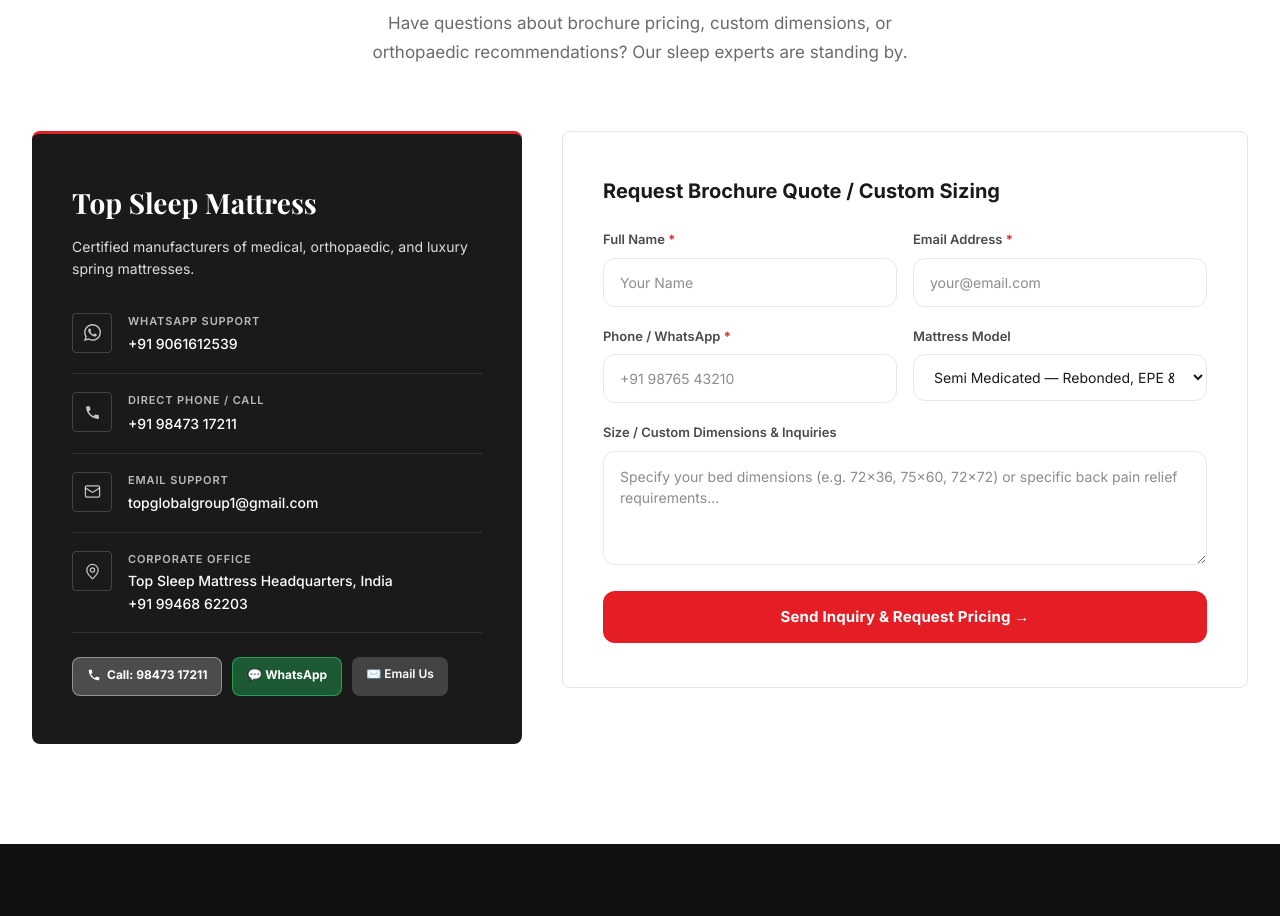
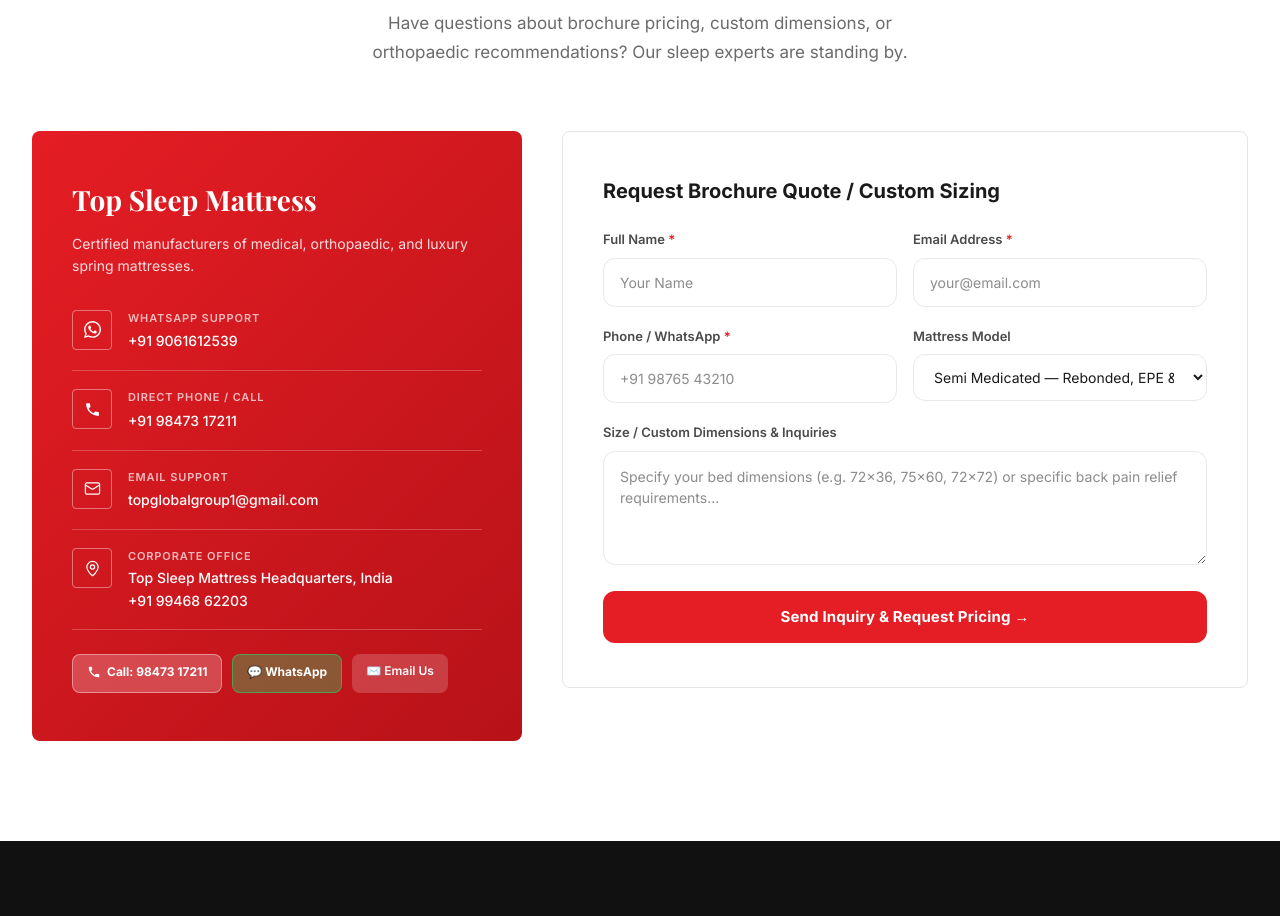
Before and after one commit to alinajaleelkavungal/topsleepmatress, a Next.js app: page / in a window 1280 px wide. Shown: the part 6540-7456 px from the top of the page. Built offline with nearby package versions, Linux system fonts and the light colour scheme; a web font is replaced by a local one.

Commit message:
updated office number

```diff
--- a/components/ContactSection.tsx
+++ b/components/ContactSection.tsx
@@ -116,9 +116,8 @@
           <div
             className="contact-card"
             style={{
-              background: '#1A1A1A',
+              background: 'linear-gradient(135deg, #E51D24 0%, #B71218 100%)',
               borderRadius: '8px',
-              borderTop: '3px solid #E51D24',
               padding: '48px 40px',
               color: '#fff',
             }}
@@ -143,13 +142,13 @@
               { icon: <Mail size={17} strokeWidth={1.75} />, title: 'Email Support', detail: 'topglobalgroup1@gmail.com', href: 'mailto:topglobalgroup1@gmail.com' },
               { icon: <MapPin size={17} strokeWidth={1.75} />, title: 'Corporate Office', detail: 'Top Sleep Mattress Headquarters, India', extra: '+91 99468 62203' },
             ].map((item) => (
-              <div key={item.title} style={{ display: 'flex', gap: '16px', paddingBottom: '18px', marginBottom: '18px', borderBottom: '1px solid rgba(255,255,255,0.10)' }}>
+              <div key={item.title} style={{ display: 'flex', gap: '16px', paddingBottom: '18px', marginBottom: '18px', borderBottom: '1px solid rgba(255,255,255,0.22)' }}>
                 <div
                   style={{
                     width: '40px',
                     height: '40px',
-                    border: '1px solid rgba(255,255,255,0.18)',
-                    color: 'rgba(255,255,255,0.75)',
+                    border: '1px solid rgba(255,255,255,0.4)',
+                    color: '#fff',
                     borderRadius: '4px',
                     display: 'flex',
                     alignItems: 'center',
@@ -179,7 +178,15 @@
                     <div style={{ fontSize: '14px', color: '#fff', fontWeight: 500 }}>{item.detail}</div>
                   )}
                   {'extra' in item && (
-                    <div style={{ fontSize: '14px', color: '#fff', fontWeight: 500, marginTop: '2px', whiteSpace: 'nowrap' }}>{item.extra}</div>
+                    <a
+                      href="tel:+919946862203"
+                      id="contact-office-call"
+                      style={{ display: 'block', fontSize: '14px', color: '#fff', fontWeight: 500, marginTop: '2px', whiteSpace: 'nowrap', textDecoration: 'none', transition: 'opacity 0.2s' }}
+                      onMouseEnter={(e) => { ;(e.currentTarget as HTMLElement).style.opacity = '0.85' }}
+                      onMouseLeave={(e) => { ;(e.currentTarget as HTMLElement).style.opacity = '1' }}
+                    >
+                      {item.extra}
+                    </a>
                   )}
                 </div>
               </div>
```
